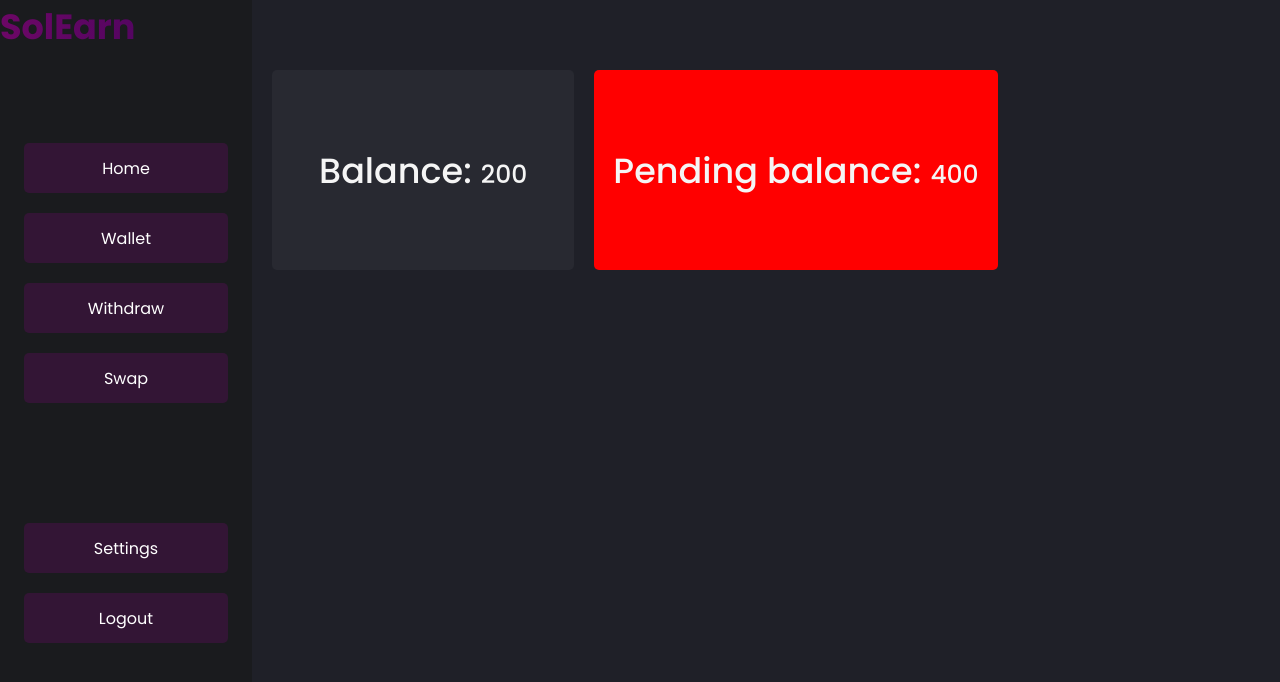
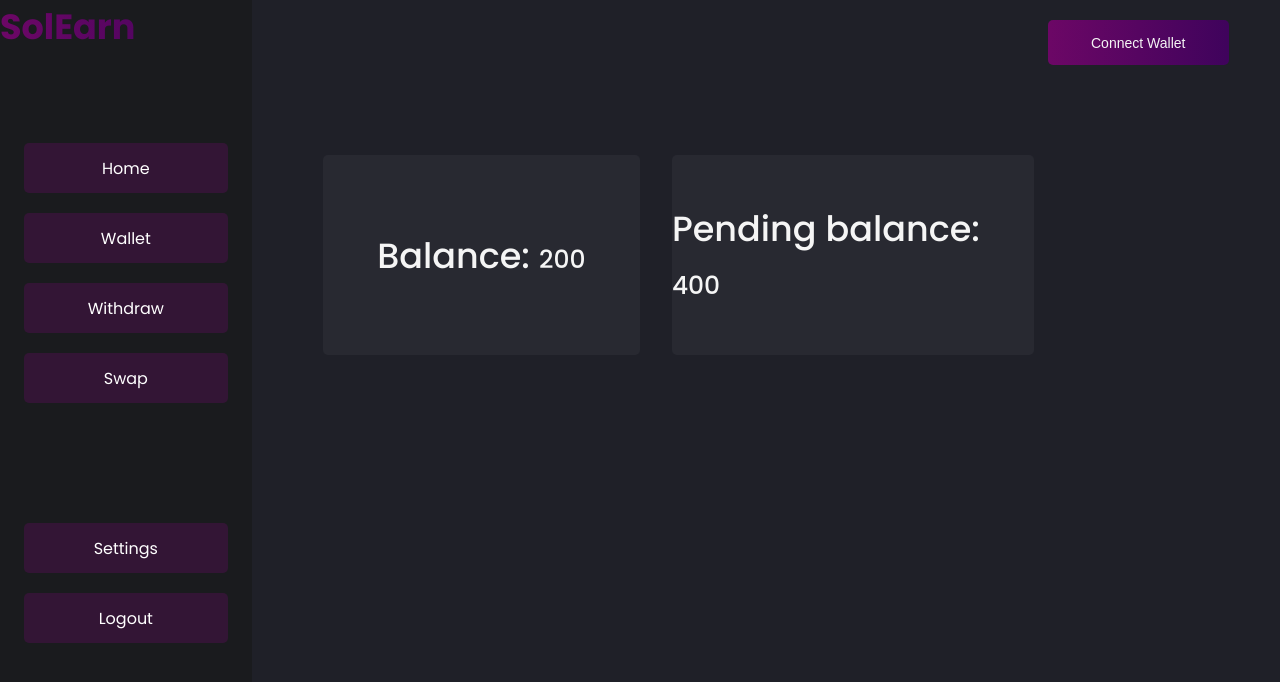
Before and after one commit to SolEarn-1-0/SolEarn-Frontend, a React (Create React App) app: page /dashboard in a window 1280 px wide. Shown: the top 682 px of the page. Built offline with nearby package versions, Linux system fonts and the light colour scheme.

Commit message:
few changes

```diff
--- a/src/pages/dashboard/dashboard.css
+++ b/src/pages/dashboard/dashboard.css
@@ -65,15 +65,24 @@ body {
 	/* background-color: aqua; */
 	width: 80%;
 	height: 100vh;
-  display: flex;
-  /* justify-content: center; */
-  gap: 20px;
+	display: flex;
+	flex-direction: column;
+	/* justify-content: center; */
+	gap: 20px;
+	padding: 0% 4%;
 }
 
+.carditems {
+	width: 100%;
+	display: flex;
+	align-items: center;
+	gap: 2rem;
+	/* background-color: aqua; */
+}
 
 .cards {
 	background-color: rgb(40, 41, 49);
-	width: 30%;
+	width: 35%;
 	height: 200px;
 	display: flex;
 	align-items: center;
@@ -83,8 +92,9 @@ body {
 }
 
 .cards:nth-child(2) {
-  background-color: red;
-  width: 40%;
+	/* background-color: red; */
+	width: 40%;
+  height: 200px;
 }
 
 .cards > h1 {
@@ -93,5 +103,27 @@ body {
 }
 
 .price {
-  font-size: 25px;
+	font-size: 25px;
 }
+
+.button {
+	width: 100%;
+	display: flex;
+	height: 45px;
+	justify-content: flex-end;
+	margin-top: 20px;
+}
+
+.button button {
+	background: linear-gradient(to right, rgb(108, 7, 102), rgb(63, 3, 92));
+	display: flex;
+	align-items: center;
+	justify-content: center;
+	width: 20%;
+	border: none;
+	height: inherit;
+	border-radius: 5px;
+	font-size: 14px;
+  color: whitesmoke;
+  cursor: pointer;
+}
--- a/src/pages/dashboard/dashboard.js
+++ b/src/pages/dashboard/dashboard.js
@@ -16,11 +16,17 @@ const Dashboard = () => {
 		<div className="dashboard">
 			<div className="dashboardlft">
 				<Navlogo />
-        <Navlinks/>
+				<Navlinks />
 			</div>
-      <div className="dashboardrght">
-       {cardItems}
-      </div>
+			<div className="dashboardrght">
+				<div className="button">
+					<button>Connect Wallet</button>
+				</div>
+				<div className="carditems">
+
+				{cardItems}
+				</div>
+			</div>
 		</div>
 	);
 };
```
Also changed, not shown: src/components/button.js (deleted).
